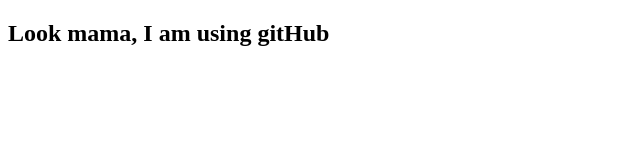
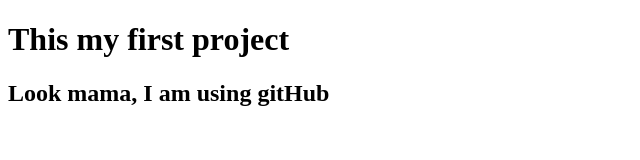
Before and after one commit to abhRatul/my-first-website, a plain HTML site: page index.html in a window 1280 px wide. Shown: the whole page, without its empty margins (0-640 px from the left). Drawn offline with Linux system fonts and the light colour scheme.

Commit message:
added a header

```diff
--- a/index.html
+++ b/index.html
@@ -6,6 +6,7 @@
     <title>Git Hub</title>
 </head>
 <body>
+    <h1>This my first project</h1>
     <h2>Look mama, I am using gitHub</h2>
 </body>
 </html>
```
Also changed, not shown: 1 other file.
